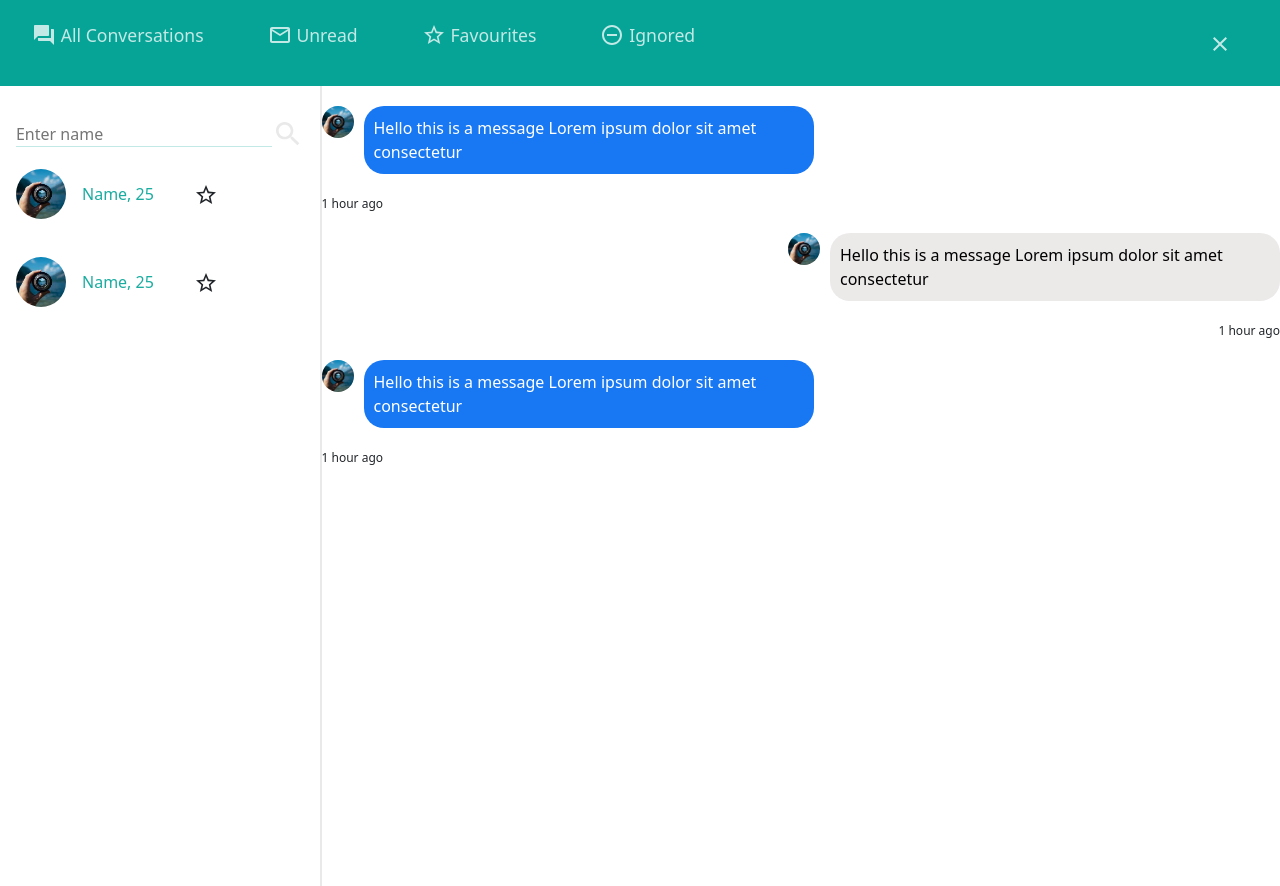
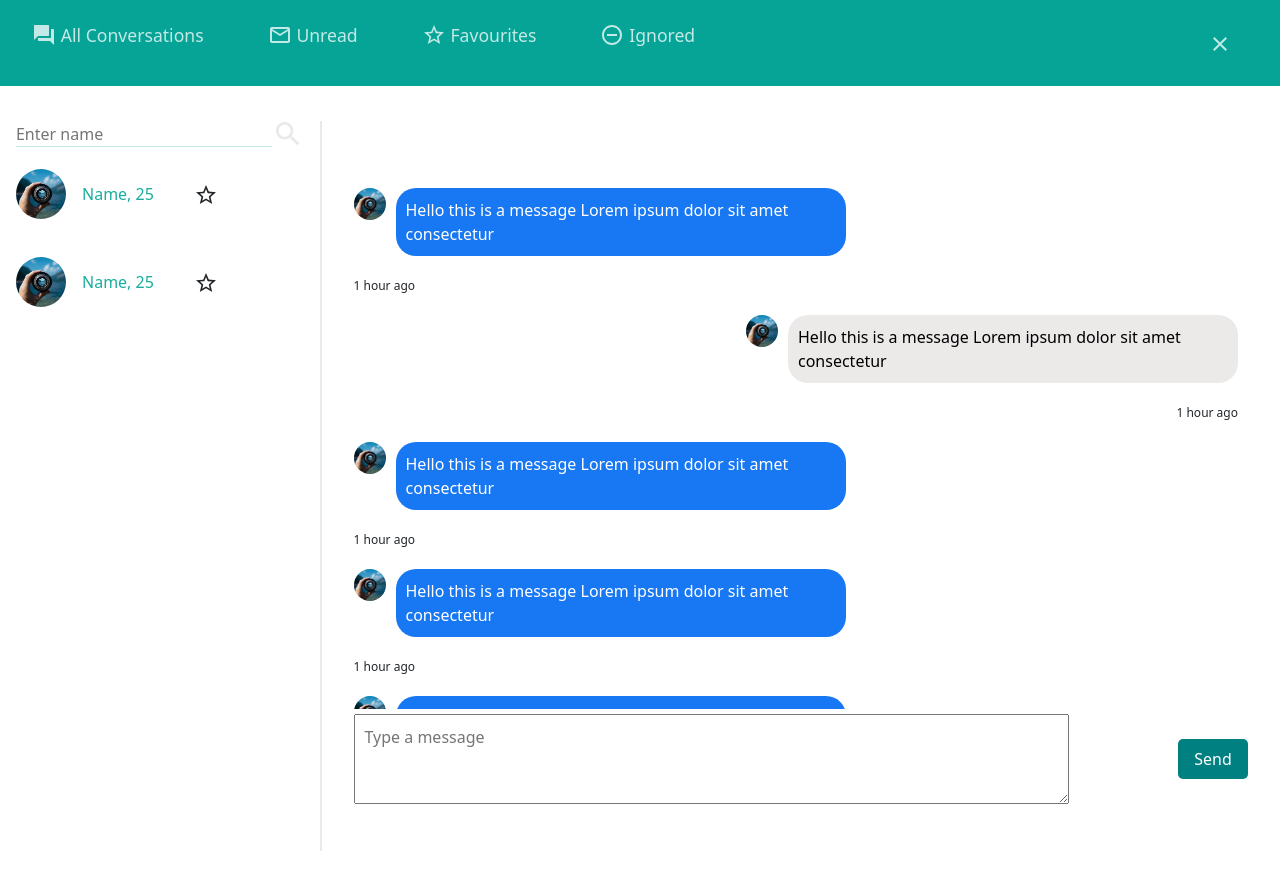
Before and after one commit to diamond-nicholas/datingappReact, a React (Create React App) app: page /messages in a window 1280 px wide. Built offline with nearby package versions, Linux system fonts and the light colour scheme.

Commit message:
remove webkitscrollbar

```diff
--- a/src/Components/Messages/Messages.js
+++ b/src/Components/Messages/Messages.js
@@ -61,8 +61,18 @@ const Messages = () => {
                 <Chat />
                 <Chat own={true} />
                 <Chat />
+                <Chat />
+                <Chat />
+                <Chat />
+                <Chat />
               </div>
-              <div className='chatBoxBottom'></div>
+              <div className='chatBoxBottom'>
+                <textarea
+                  className='chatMessageInput'
+                  placeholder='Type a message'
+                ></textarea>
+                <button className='chatSubmitBtn'>Send</button>
+              </div>
             </div>
           </section>
         </main>
--- a/src/Components/Messages/Messages.scss
+++ b/src/Components/Messages/Messages.scss
@@ -73,11 +73,50 @@
 
     .hr {
       border: 0.5px solid #e9e9e9;
-      height: 100vh;
+      height: calc(100vh - 70px);
     }
     .liveChats {
       width: 75vw;
-      height: 100vh;
+      height: calc(100vh - 100px);
+      // overflow-y: hidden;
+
+      .liveUser {
+        padding: 2rem;
+        display: flex;
+        flex-direction: column;
+        height: calc(100vh - 100px);
+
+        .chatBoxTop {
+          height: 100%;
+          overflow-y: scroll;
+          padding-right: 10px;
+        }
+        .chatBoxTop::-webkit-scrollbar {
+          -webkit-appearance: none;
+        }
+
+        .chatBoxBottom {
+          margin-top: 5px;
+          display: flex;
+          align-items: center;
+          justify-content: space-between;
+
+          .chatMessageInput {
+            width: 80%;
+            height: 90px;
+            padding: 10px;
+          }
+          .chatSubmitBtn {
+            width: 70px;
+            height: 40px;
+            border: none;
+            border-radius: 5px;
+            cursor: pointer;
+            background: teal;
+            color: #fff;
+          }
+        }
+      }
       // background-color: #06a497;
     }
   }
```
